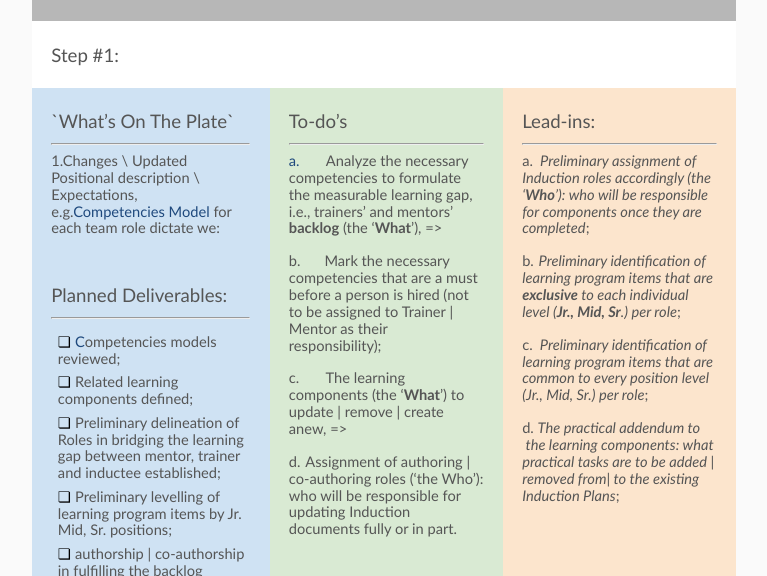
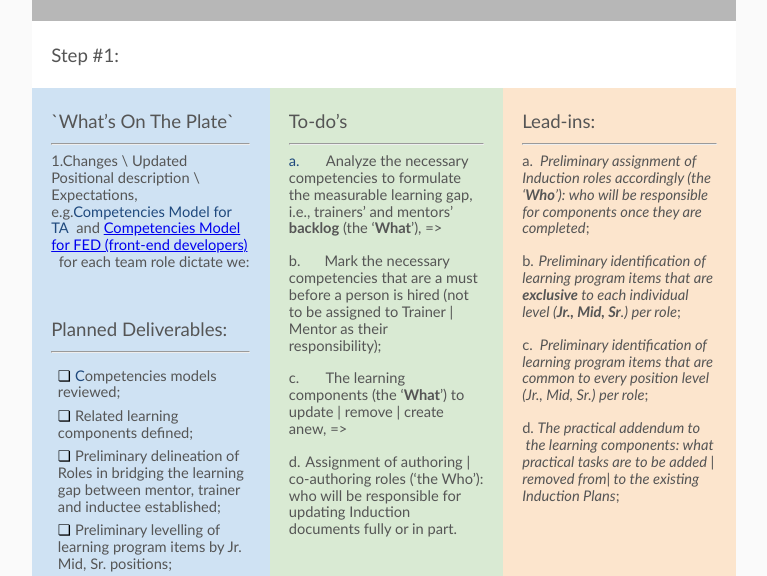
Before and after one commit to GrinchakAndrew/InductionReviewAgenda, a plain HTML site: page index.html in a window 1280 px wide. Shown: the part 211-787 px from the top of the page, without its empty margins (256-1023 px from the left). Drawn offline with Linux system fonts and the light colour scheme; a web font is replaced by a local one.

Commit message:
adding anchor for FEDs

```diff
--- a/index.html
+++ b/index.html
@@ -32,7 +32,12 @@
                 <td class="c44" colspan="2" rowspan="1">
                     <p class="c31 c16"><span class="c33 c18 c30">`What&rsquo;s On The Plate`</span></p>
                     <hr>
-                    <p class="c16 c58"><span class="c18">1.</span><span class="c18">Changes \ Updated Positional description \ Expectations, e.g.</span><span class="c37 c26"><a class="c49" href="http://grinchakandrew.github.io/CompetencyModelTAExample/">Competencies Model</a></span><span class="c26 c37">&nbsp;</span><span class="c1">for each team role dictate we: </span></p>
+                    <p class="c16 c58"><span class="c18">1.</span><span class="c18">Changes \ Updated Positional description \ Expectations, e.g.</span><span class="c37 c26"><a class="c49" href="http://grinchakandrew.github.io/CompetencyModelTAExample/">Competencies Model for TA</a></span><span class="c26 c37">&nbsp;</span><span class="c1">
+
+					and <a href="http://grinchakandrew.github.io/CompetencyModelFED/">Competencies Model for FED (front-end developers)</a>
+
+					</span><span class="c26 c37">&nbsp;</span><span class="c1">
+					for each team role dictate we: </span></p>
                     <p class="c4"><span class="c23"></span></p>
                     <p class="c4"><span class="c23"></span></p>
                     <p class="c4"><span class="c23"></span></p>
```
